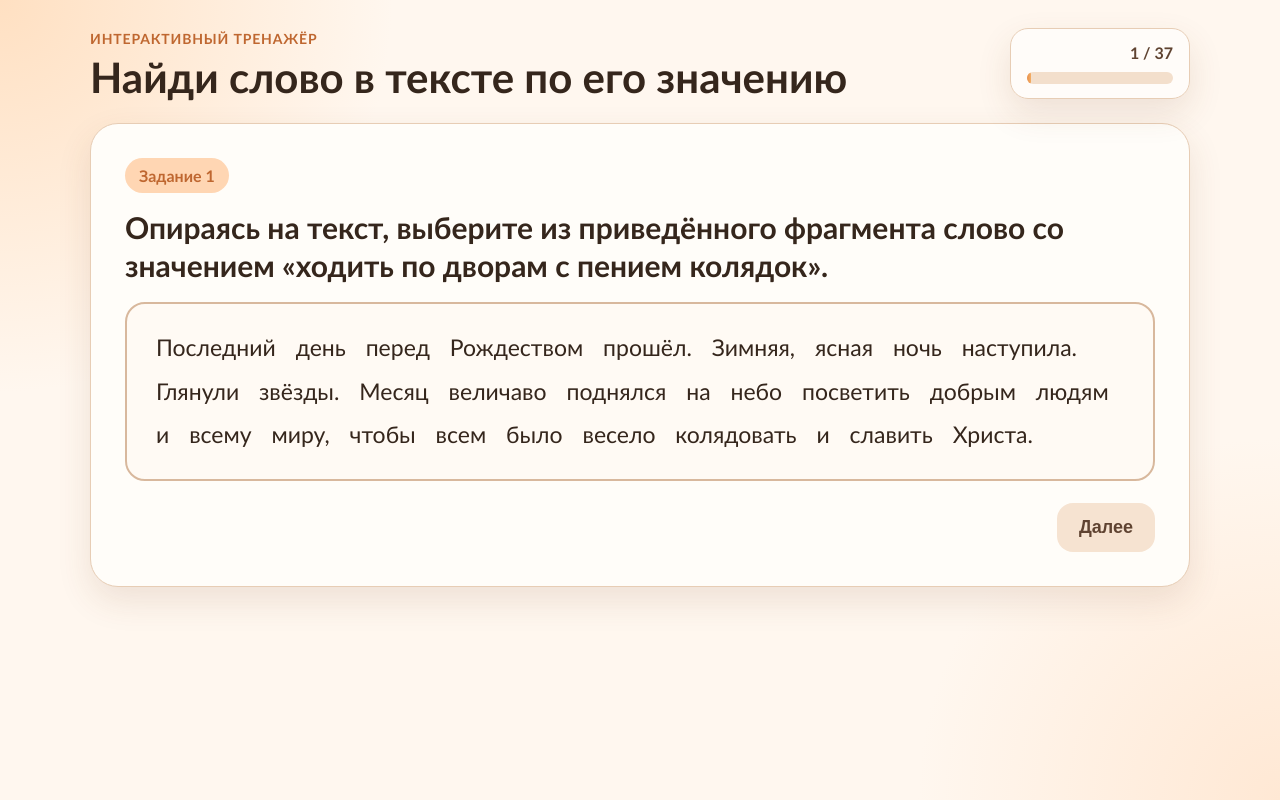
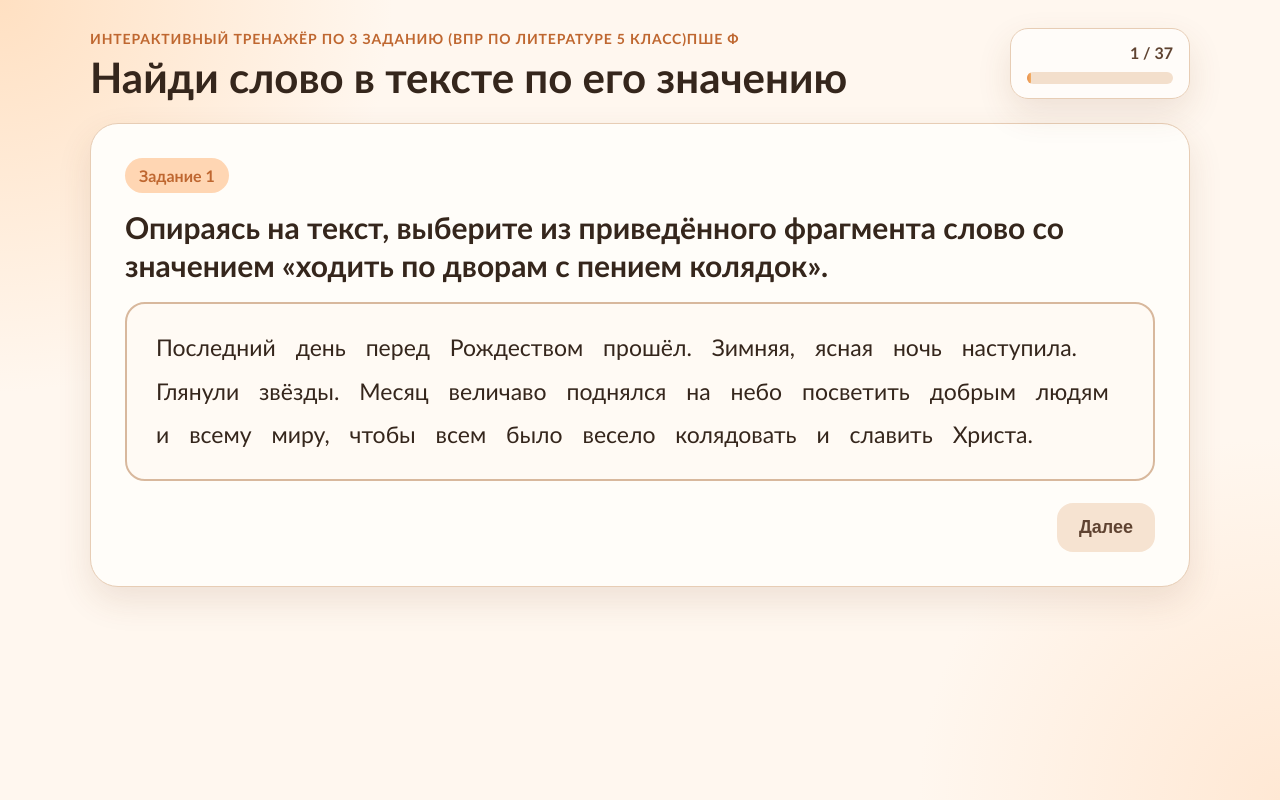
Before and after one commit to olejjnickrita-ux/vpr-5-klass, a plain HTML site: page index.html in a window 1280 px wide. Drawn offline with Linux system fonts and the light colour scheme.

Commit message:
second commit

```diff
--- a/index.html
+++ b/index.html
@@ -3,14 +3,14 @@
 <head>
   <meta charset="UTF-8" />
   <meta name="viewport" content="width=device-width, initial-scale=1.0" />
-  <title>Словарный тренажёр</title>
+  <title>Интерактивный тренажёр по 3 заданию</title>
   <link rel="stylesheet" href="styles.css" />
 </head>
 <body>
   <div class="page-shell">
     <header class="topbar">
       <div>
-        <p class="eyebrow">Интерактивный тренажёр</p>
+        <p class="eyebrow">Интерактивный тренажёр по 3 заданию (ВПР по литературе 5 класс)пше ф</p>
         <h1>Найди слово в тексте по его значению</h1>
       </div>
       <div class="progress-wrap">
```
